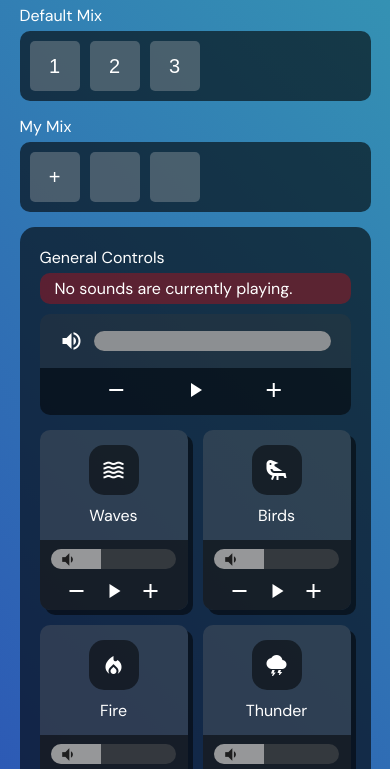
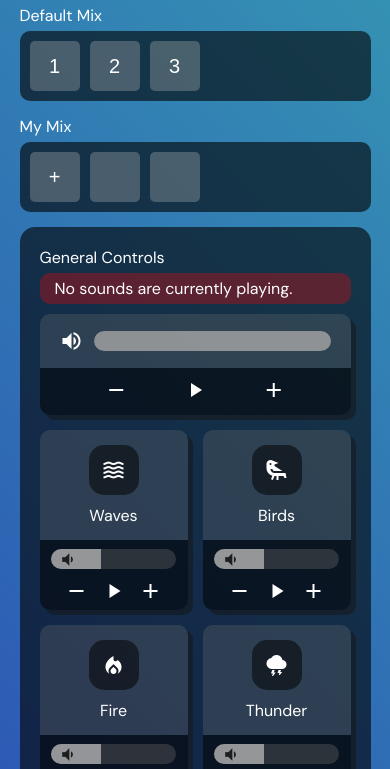
Before and after one commit to IsmailKacem/MyFlow, a plain HTML site: page index.html in a window 390 px wide. Shown: the part 75-844 px from the top of the page. Drawn offline with nearby package versions, Linux system fonts and the light colour scheme.

Commit message:
upgrade style audioplayer

```diff
--- a/index.html
+++ b/index.html
@@ -46,13 +46,14 @@
                 <div class="generals-controls">
                     <p class="p__generals-controls">General Controls</p>
                     <p class="p__sounds-on__generals-controls">No sounds are currently playing.</p>
+
+                    <div class="global-settings">
                         <div class="div-generals-controls-div-input">
                             <button class="button-icon__generals-controls"><span class="spanvolume-general material-symbols-outlined">
                                 volume_up
                                 </span></button>
                                 <input type="range" class="generals-controls-input" min="0" step="0.01" max="1" value="1">
                         </div>
-
                         <div class="div-generals-controls-btns">
 
                                 <button class="btn-generals-controls-for-input btnremove-general"><span class="material-symbols-outlined">
@@ -64,6 +65,7 @@
                                 <button class="btn-generals-controls-for-input btnadd-general"><span class="material-symbols-outlined">
                                     add
                                     </span></button>
+                        </div>
                     </div>
 
                 </div>
--- a/style.css
+++ b/style.css
@@ -149,6 +149,18 @@ body {
     grid-column-end: 5;
 }
 
+.global-settings{
+    width: max-content;
+    box-shadow: 5px 5px 0 0 #16161685;
+    border-radius: 10px;
+    transition: 0.3s cubic-bezier(0, 1.11, 0.71, 0.98);
+}
+
+.global-settings:hover {
+    box-shadow: 0 0 0 0 #16161685;
+    transform: translate(5px, 5px);
+}
+
 .p__sounds-on__generals-controls {
     background: #ff00004d;
     padding: 5px 15px;
@@ -187,7 +199,7 @@ body {
 
 .div-generals-controls-div-input {
     width: 250px;
-    background: #3b3b3b4d;
+    background: #6d6d6d4d;
     display: flex;
     align-items: center;
     justify-content: center;
@@ -225,31 +237,31 @@ body {
 .audio-player {
     width: 180px;
     height: 180px;
-    background: #6d6d6d4d;
     display: flex;
     flex-direction: column;
     align-items: center;
     justify-content: center;
     border-radius: 10px;
     overflow: hidden;
-    box-shadow: 5px 5px 0 0 #00000085;
+    box-shadow: 5px 5px 0 0 #16161685;
     transform: translate(0px, 0px);
     transition: 0.3s cubic-bezier(0.14, 0.73, 0.58, 1);
 }
 
 .audio-player:hover {
     transform: translate(5px, 5px);
-    box-shadow: 0 0 0 0 #00000085;
+    box-shadow: 0 0 0 0 #16161685;
 }
 
 .clicked-audioplayer{
     transform: translate(5px, 5px);
-    box-shadow: 0 0 0 0 #00000085;
+    box-shadow: 0 0 0 0 #16161685;
 }
 
 .div-audioplayer-btn__p {
     width: 100%;
     height: 110px;
+    background: #6d6d6d4d;
     display: flex;
     flex-direction: column;
     align-items: center;
@@ -475,6 +487,10 @@ body {
         flex-grow: 1;
     }
 
+    .global-settings{
+        width: auto;
+    }
+
     .div-generals-controls-div-input {
         width: 100%;
     }
```
Lines whose indentation alone changed are shown as unchanged.
